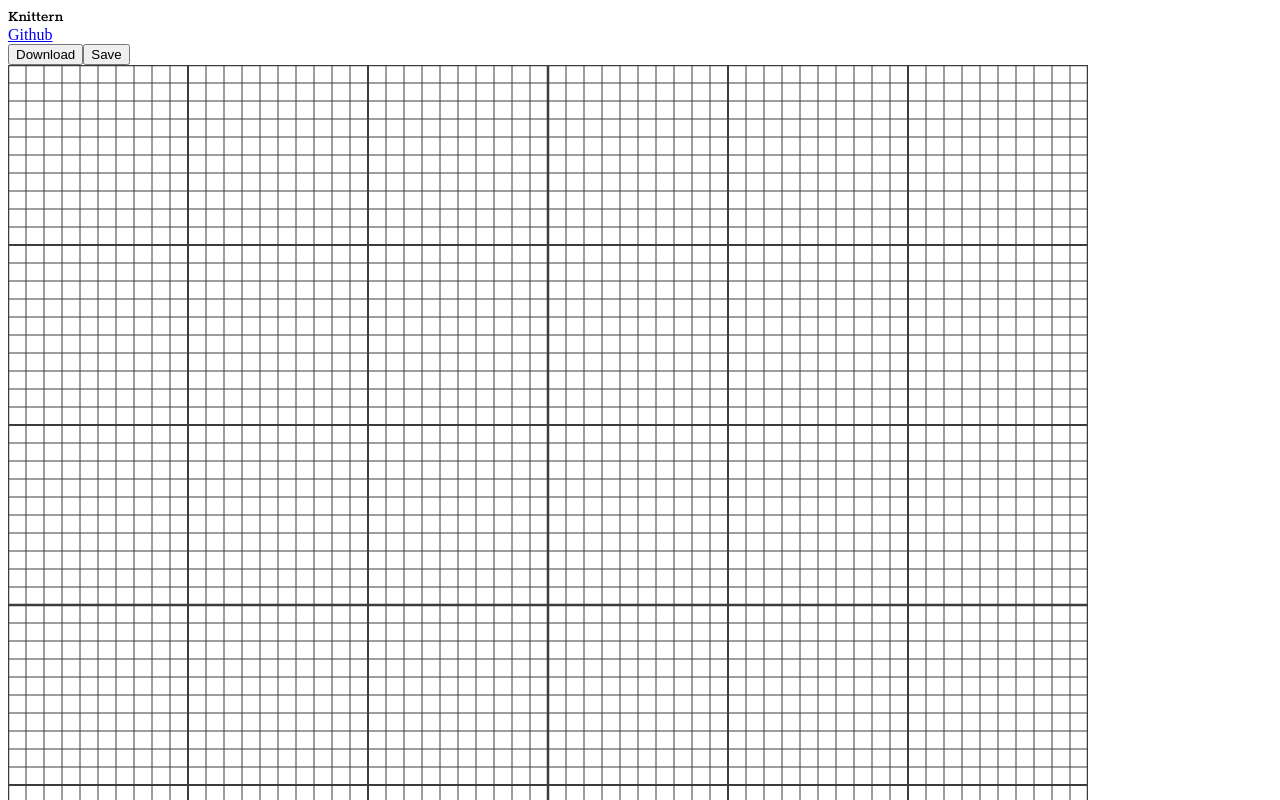
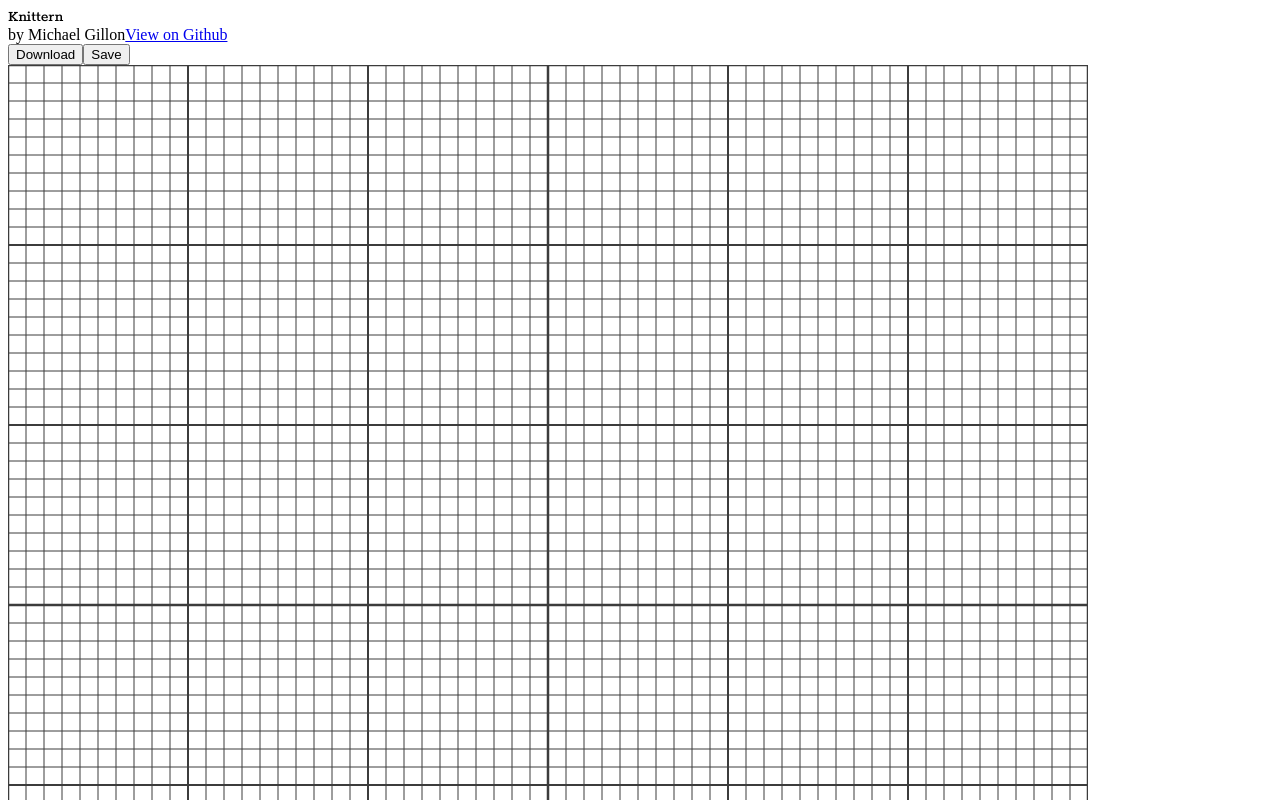
Before and after one commit to Michael115/Knittern, a Next.js app: page / in a window 1280 px wide. Shown: the top 800 px of the page. Built offline with nearby package versions, Linux system fonts and the light colour scheme.

Commit message:
github link

```diff
--- a/components/patternCanvas.tsx
+++ b/components/patternCanvas.tsx
@@ -8,6 +8,7 @@ import {
   Stitch,
 } from "../interfaces/interfaces";
 import { ColorPicker } from "./colorPicker";
+import Image from "next/image";
 
 const NODRAW = "n";
 const floor = (floor: number, nearest: number) => {
@@ -272,16 +273,22 @@ export const PatternCanvas: React.FC<Canvas> = ({ width, height }) => {
   return (
     <div className={"flex flex-row gap-x-4"}>
       <div className="flex flex-col gap-y-4">
-        <div>
+        <div className="flex flex-col items-center justify-center text-center">
           <div
             style={{ fontFamily: "Rokkitt" }}
             className="flex px-4 bg-blue items-center justify-center text-gray-text text-4xl"
           >
             Knittern
           </div>
-          <div className="flex items-center justify-center text-center">
-            <a href="https://github.com/Michael115/Knittern">Github</a>
-          </div>
+          by Michael Gillon
+          <a
+            className="pt-6"
+            href="https://github.com/Michael115/Knittern"
+            target="_blank"
+            rel="noreferrer"
+          >
+            View on Github
+          </a>
         </div>
         <button
           className="bg-blue-500 hover:bg-blue-700 text-white font-bold py-2 px-4 rounded"
```
